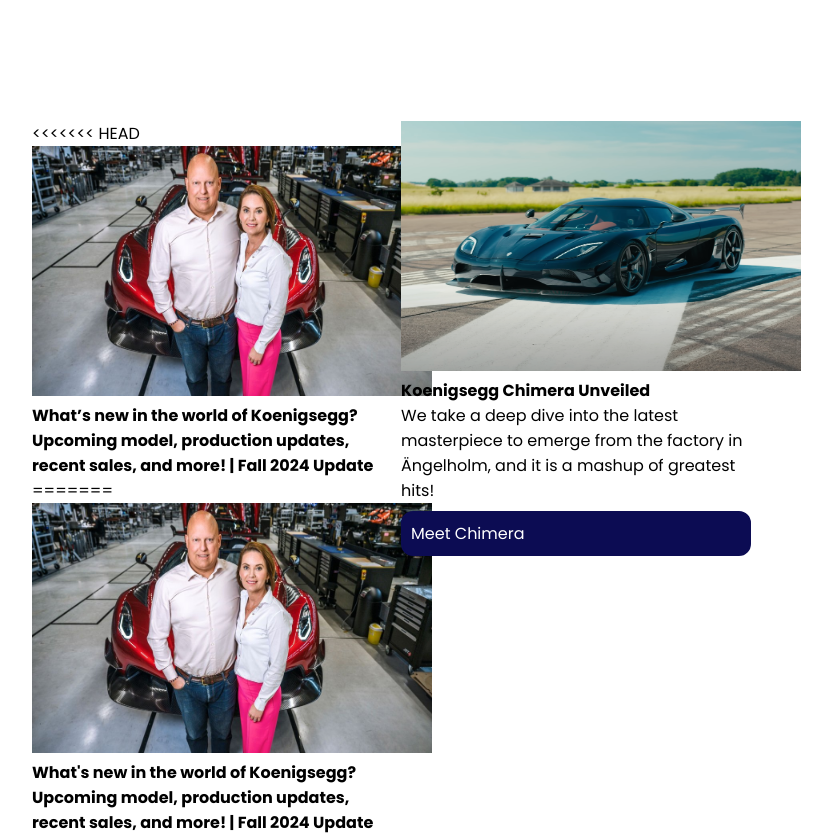
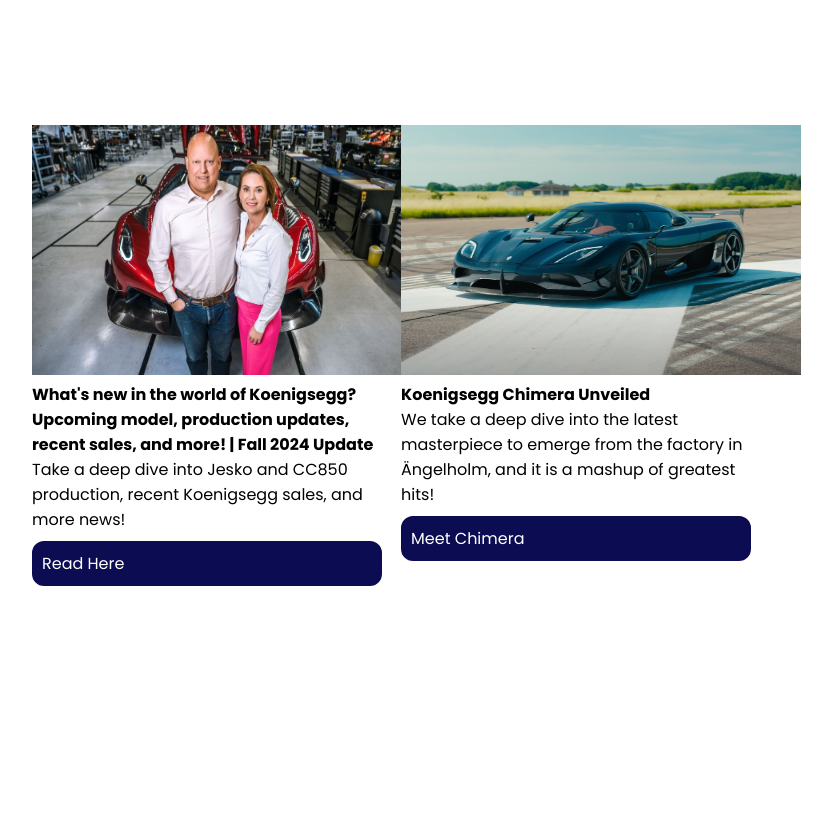
Before and after one commit to Ph25ng/Eggregistry-clone, a plain HTML site: page index.html in a window 1280 px wide. Shown: the part 1280-2118 px from the top of the page, without its empty margins (64-896 px from the left). After the commit the page ends 1962 px from the top, so only its background shows below. Drawn offline with Linux system fonts and the light colour scheme.

Commit message:
fix the merge bugs

```diff
--- a/index.html
+++ b/index.html
@@ -46,13 +46,8 @@
                     <a class="read-button" href="">Read The Story</a>
                 </div>
                 <div class="item-4">
-<<<<<<< HEAD
-                    <img src="pictures/Christian+and+Halldora+von+Koenigsegg+by+Ari+Luostarinen.jpeg" alt="Christian and Halldora von Koenigsegg" width="400" height="250" loading="lazy">
-                    <h4>What’s new in the world of Koenigsegg? Upcoming model, production updates, recent sales, and more! | Fall 2024 Update</h4>
-=======
                     <img src="pictures/Christian+and+Halldora+von+Koenigsegg+by+Ari+Luostarinen.jpeg" alt="Christian and Halldora von Koenigsegg" width="400" height="250">
                     <h4>What's new in the world of Koenigsegg? Upcoming model, production updates, recent sales, and more! | Fall 2024 Update</h4>
->>>>>>> 3bcc0058a6d8e1f630bb0caa4c7eef00706650ca
                     <p>Take a deep dive into Jesko and CC850 production, recent Koenigsegg sales, and more news!</p>
                     <a class="read-button" href="">Read Here</a>
                 </div>
--- a/styles.css
+++ b/styles.css
@@ -99,9 +99,8 @@
     text-decoration: none;
     padding: 0.5rem ;
     color: white;
-    flex-shrink: 1rem;
-    margin-top: 0.5rem;
-
+    flex-shrink: 2;
+    margin-top: 0.6rem;
 }
 .read-button:hover {
   transform: translateY(-5px);
```
